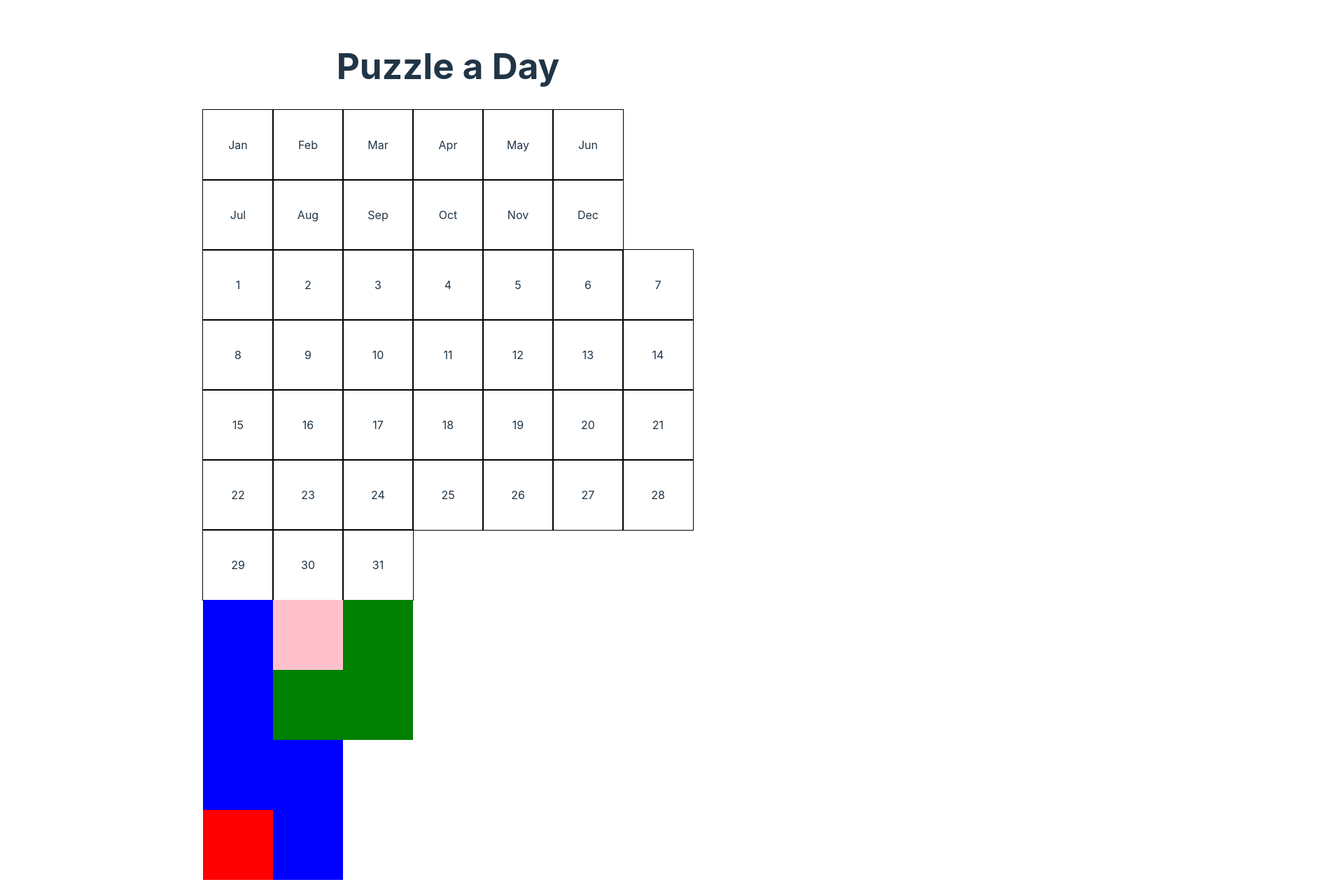
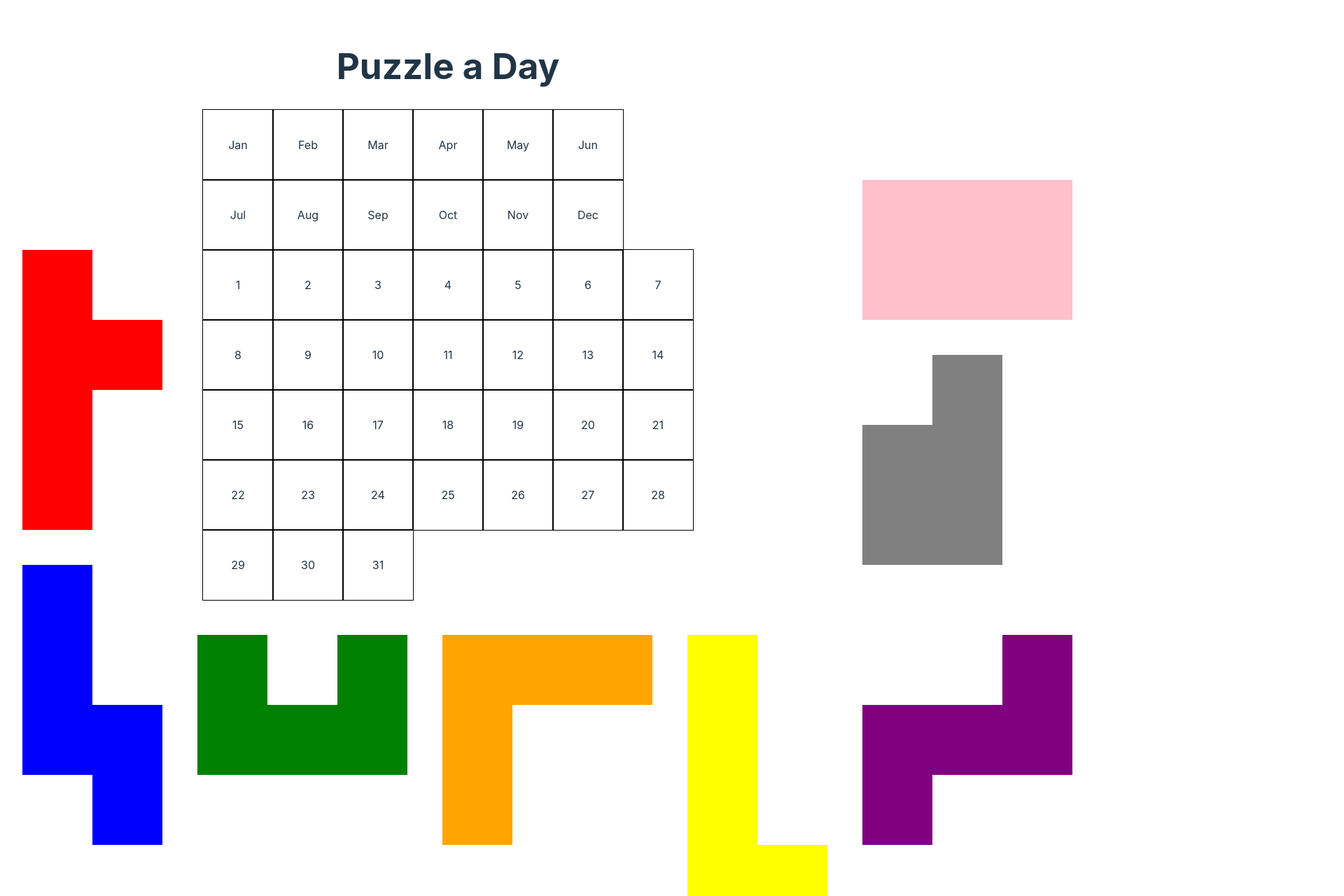
Before and after one commit to cjacqo/puzzle-a-day-2, a React (Vite) app: page / in a window 1280 px wide. Shown: the top 1280 px of the page at 70% size, 1920 px wide, since content can reach past the window. Before the commit the page ends 1257 px from the top, so only its background shows below. Built offline with nearby package versions, Linux system fonts and the light colour scheme.

Commit message:
Fixed styling, and initial placement of pieces so that they don't overlap

```diff
--- a/package.json
+++ b/package.json
@@ -15,8 +15,6 @@
     "@fortawesome/react-fontawesome": "^0.2.0",
     "prop-types": "^15.8.1",
     "react": "^18.2.0",
-    "react-dnd": "^16.0.1",
-    "react-dnd-html5-backend": "^16.0.1",
     "react-dom": "^18.2.0",
     "three": "^0.159.0"
   },
--- a/src/App.jsx
+++ b/src/App.jsx
@@ -1,19 +1,17 @@
 import './App.css'
-import { DndProvider } from 'react-dnd'
-import { HTML5Backend } from 'react-dnd-html5-backend'
 import Board from './components/board/Board'
 import Pieces from './components/pieces/Pieces'
 
 function App() {
   return (
-    <DndProvider backend={HTML5Backend}>
+    <>
       <div className="heading-container">
         <h1>Puzzle a Day</h1>
       </div>
       <Board>
         <Pieces />
       </Board>
-    </DndProvider>
+    </>
   )
 }
 
--- a/src/components/board/styles.css
+++ b/src/components/board/styles.css
@@ -8,6 +8,10 @@
 
 .board-wrapper {
   height: 700px;
+  display: flex;
+  flex-direction: column;
+  justify-content: center;
+  align-items: center;
 }
 
 .board-row {
--- a/src/components/pieces/Piece.jsx
+++ b/src/components/pieces/Piece.jsx
@@ -20,6 +20,7 @@ const Piece = ({ piece, handleClick, selectedPiece }) => {
 
   useEffect(() => {
     dragElement(pieceRef.current)
+    setCurrentPosition({ x: piece.startingPosition.x, y: piece.startingPosition.y })
   }, [])
 
   function dragElement(element) {
--- a/src/components/pieces/styles.css
+++ b/src/components/pieces/styles.css
@@ -1,7 +1,7 @@
 .pieces-container {
   display: flex;
   position: relative;
-  width: 500px;
+  width: 2000px;
   height: 300px;
 }
 
--- a/src/index.css
+++ b/src/index.css
@@ -24,8 +24,6 @@ a:hover {
 
 body {
   margin: 0;
-  display: flex;
-  place-items: center;
   min-width: 320px;
   min-height: 100vh;
   box-sizing: border-box;
--- a/src/puzzle/pieces.jsx
+++ b/src/puzzle/pieces.jsx
@@ -112,12 +112,13 @@ const shapes = [
   ]
 ]
 
-function Tetrominoe(shapes, color, id) {
+function Tetrominoe(shapes, color, id, x, y) {
   this.shapes = shapes
   this.color = color
   this.id = id
   this.currentFlip = 0
   this.currentRotation = 0
+  this.startingPosition = { x, y }
 
   this.flip = function() {
     this.currentFlip = (this.currentFlip + 1) % 2
@@ -166,14 +167,14 @@ Object.defineProperty(Tetrominoe.prototype, 'shape', {
   }
 })
 
-const tetrominoeT = new Tetrominoe(shapes[0], 'red', 't')
-const tetrominoeZ = new Tetrominoe(shapes[1], 'blue', 'z')
-const tetrominoeU = new Tetrominoe(shapes[2], 'green', 'u')
-const tetrominoeC = new Tetrominoe(shapes[3], 'orange', 'c')
-const tetrominoeL = new Tetrominoe(shapes[4], 'yellow', 'l')
-const tetrominoeS = new Tetrominoe(shapes[5], 'purple', 's')
-const tetrominoeB = new Tetrominoe(shapes[6], 'grey', 'b')
-const tetrominoeO = new Tetrominoe(shapes[7], 'pink', 'o')
+const tetrominoeT = new Tetrominoe(shapes[0], 'red', 't', 0, -500)
+const tetrominoeZ = new Tetrominoe(shapes[1], 'blue', 'z', 0, -50)
+const tetrominoeU = new Tetrominoe(shapes[2], 'green', 'u', 250, 50)
+const tetrominoeC = new Tetrominoe(shapes[3], 'orange', 'c', 600, 50)
+const tetrominoeL = new Tetrominoe(shapes[4], 'yellow', 'l', 950, 50)
+const tetrominoeS = new Tetrominoe(shapes[5], 'purple', 's', 1200, 50)
+const tetrominoeB = new Tetrominoe(shapes[6], 'grey', 'b', 1200, -350)
+const tetrominoeO = new Tetrominoe(shapes[7], 'pink', 'o', 1200, -600)
 
 export {
   tetrominoeT,
```
Also changed, not shown: src/puzzle/board.jsx (deleted), 1 other file (tests, documents, lock files or other folders).
